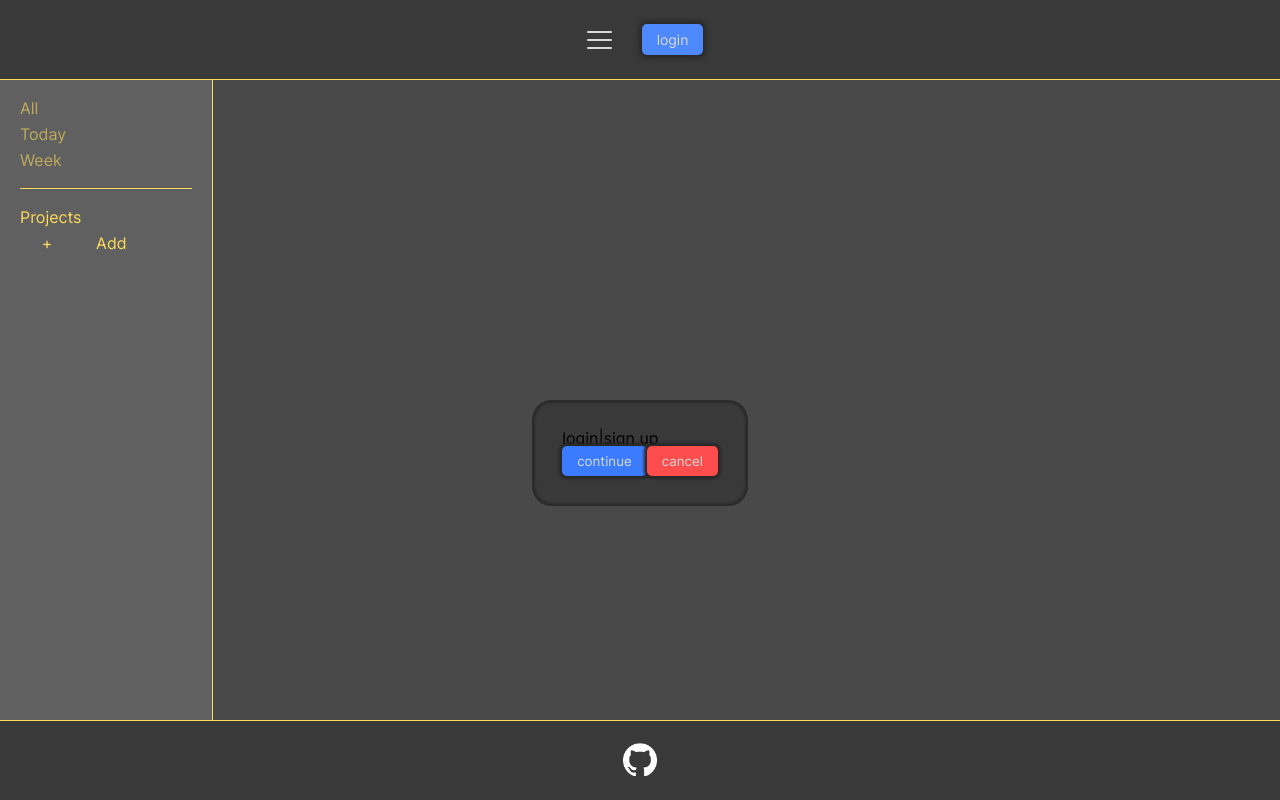
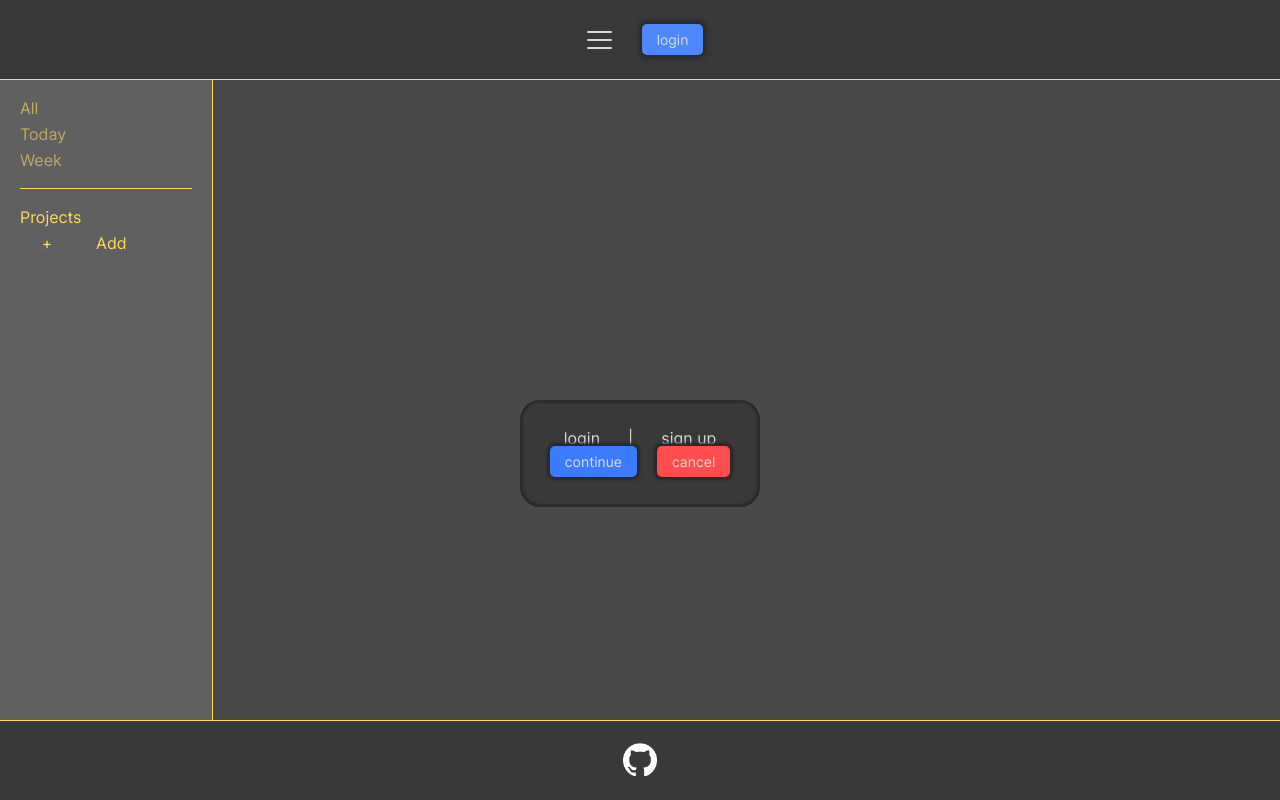
Before and after one commit to j-mcQueen/tasklister, a React (Create React App) app: page / in a window 1280 px wide. Built offline with nearby package versions, Linux system fonts and the light colour scheme; the HTML template or start-up script is replaced by a standard one.

Commit message:
Add positioning and color styles on tabs and btns

```diff
--- a/src/components/header/forms/form.css
+++ b/src/components/header/forms/form.css
@@ -3,18 +3,33 @@
     position: absolute;
     top: 50%;
     background-color: #393939;
+    --offwhite: #d9d9d9;
     box-shadow: 0 0 2px 3px #2c2b2b inset;
     padding: 30px;
     border-radius: 20px;
 }
 
+#tabs {
+    display: flex;
+    justify-content: space-around;
+}
+
+#btns {
+    display: flex;
+    gap: 20px;
+}
+
+#cont, #cancel, span {
+    color: var(--offwhite);
+}
+
 #cont, #cancel {
-    color: #d9d9d9;
     box-shadow: 0 0 3px 3px #292828;
     padding: 7px 15px;
     border: none;
     border-radius: 5px;
     transition: 0.2s ease;
+    font-size: 14px;
 }
 
 #cont:hover, #cancel:hover {
```
